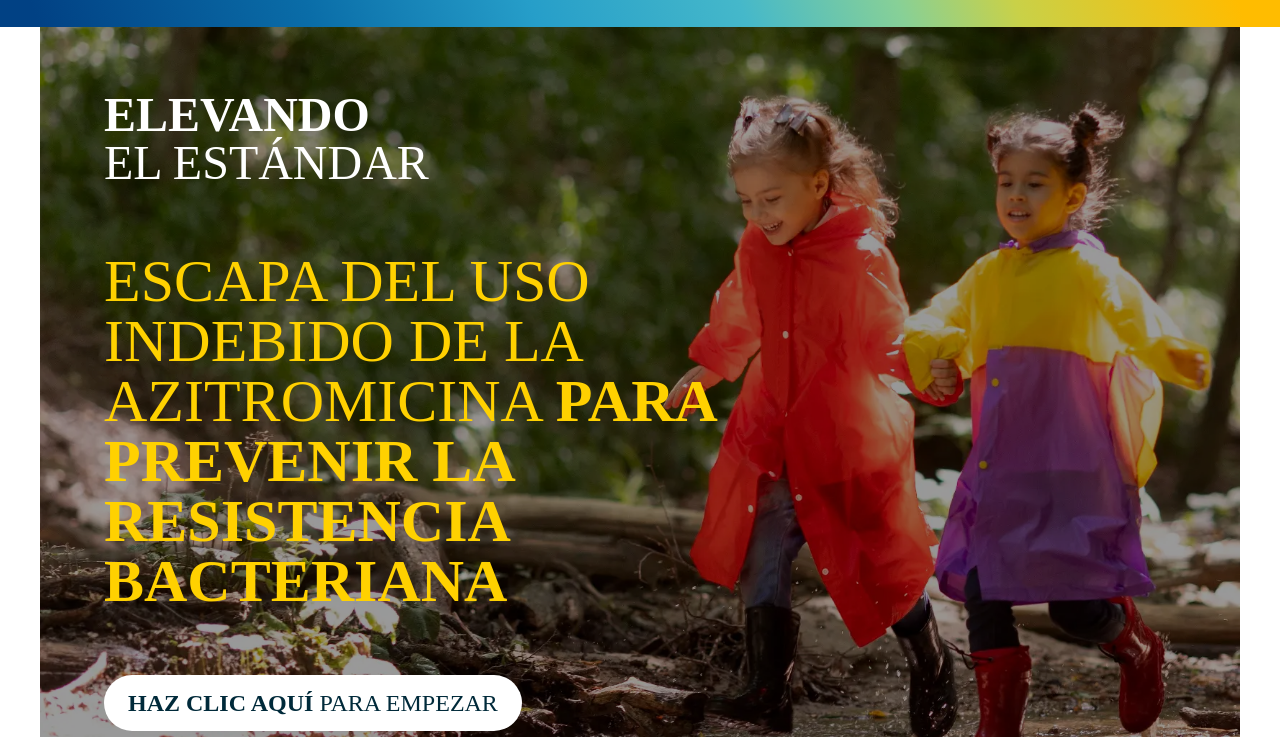
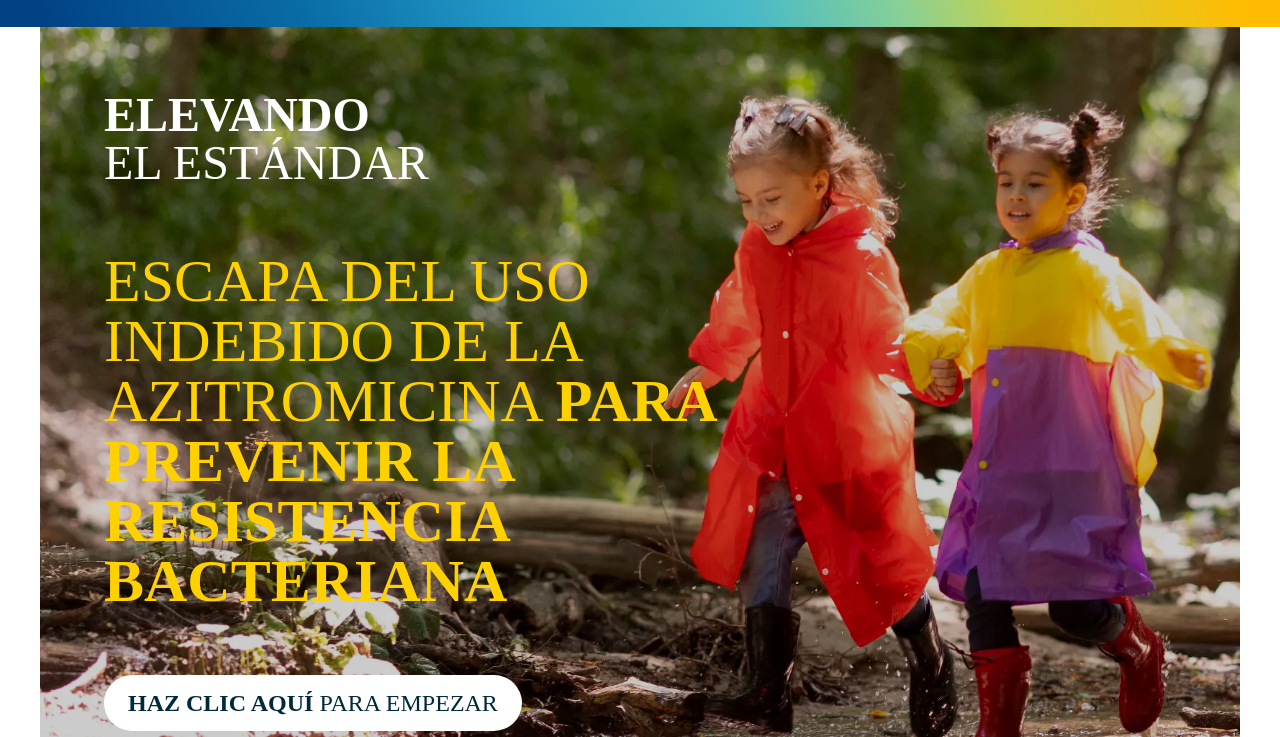
Before and after one commit to TDanyStark/laberinto-klaricid, an Astro site: page / in a window 1280 px wide. Shown: the part 63-800 px from the top of the page. Built offline with nearby package versions, Linux system fonts and the light colour scheme; Astro itself is replaced by a stand-in of ours; a web font is replaced by a local one.

Commit message:
cambios en el overlay

```diff
--- a/src/sections/Hero.astro
+++ b/src/sections/Hero.astro
@@ -7,7 +7,7 @@ import { URL_BASE } from "../variables";
     class="max-w-[1200px] mx-auto relative bg-cover bg-center flex items-center"
     style={`background-image: url('${URL_BASE}/images/banner.webp');`}
   >
-    <div class="bg-black/40 absolute inset-0 z-0"></div>
+    <div class="bg-black/20 absolute inset-0 z-0"></div>
     <div class="relative z-10 text-white px-4 py-10 lg:p-16">
       <div class="w-full md:w-[72%] flex flex-col items-start gap-16">
         <h1 class="text-4xl lg:text-5xl">
```
